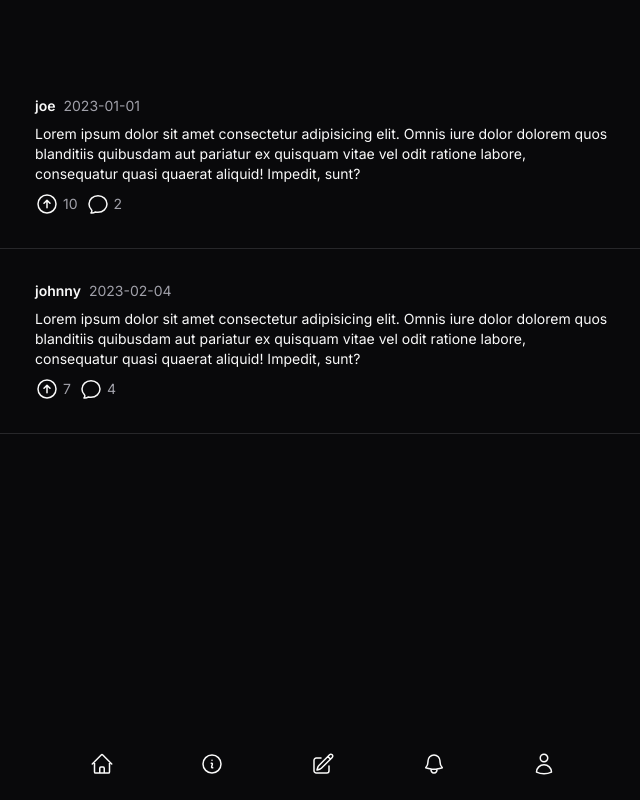
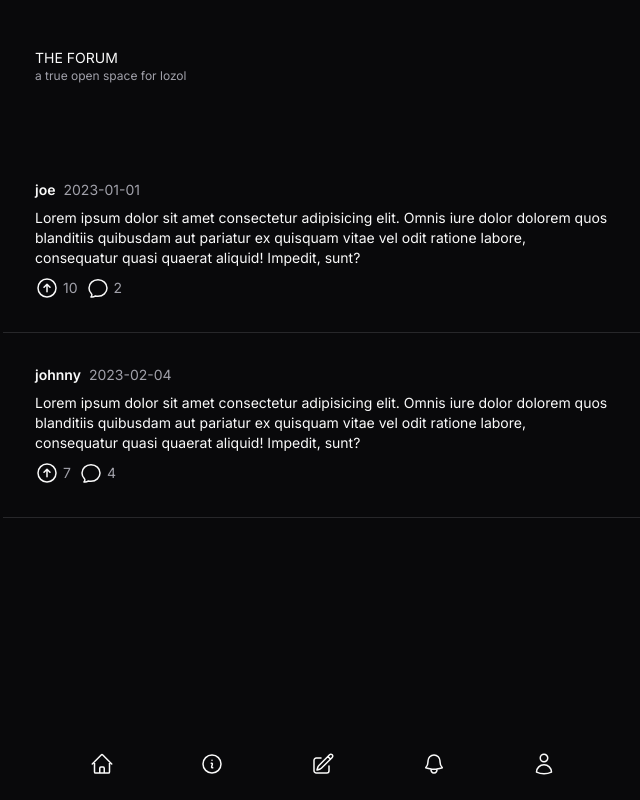
Before and after one commit to joshxfi/the-forum, a Next.js app: page / in a window 1280 px wide. Shown: the whole page, without its empty margins (317-957 px from the left). Built offline with nearby package versions, Linux system fonts and the light colour scheme.

Commit message:
feat: add navbar

```diff
--- a/src/app/compose/page.tsx
+++ b/src/app/compose/page.tsx
@@ -11,7 +11,7 @@ export default function Compose() {
   const [text, setText] = useState("");
 
   return (
-    <form className="mt-24 container">
+    <form className="container">
       <div className="flex flex-col gap-y-3">
         <h2 className="font-semibold text-sm">joe</h2>
 
--- a/src/app/layout.tsx
+++ b/src/app/layout.tsx
@@ -1,22 +1,26 @@
-import './globals.css'
-import type { Metadata } from 'next'
-import { Inter } from 'next/font/google'
+import { Navbar } from "@/components/navbar";
+import "./globals.css";
+import type { Metadata } from "next";
+import { Inter } from "next/font/google";
 
-const inter = Inter({ subsets: ['latin'] })
+const inter = Inter({ subsets: ["latin"] });
 
 export const metadata: Metadata = {
-  title: 'Create Next App',
-  description: 'Generated by create next app',
-}
+  title: "Create Next App",
+  description: "Generated by create next app",
+};
 
 export default function RootLayout({
   children,
 }: {
-  children: React.ReactNode
+  children: React.ReactNode;
 }) {
   return (
     <html lang="en">
-      <body className={inter.className}>{children}</body>
+      <body className={inter.className}>
+        <Navbar />
+        {children}
+      </body>
     </html>
-  )
+  );
 }
--- a/src/app/page.tsx
+++ b/src/app/page.tsx
@@ -3,7 +3,7 @@ import { Message } from "@/components/message";
 
 export default function Home() {
   return (
-    <section className="mt-24">
+    <section>
       <Message
         username="joe"
         content="Lorem ipsum dolor sit amet consectetur adipisicing elit. Omnis iure dolor dolorem quos blanditiis quibusdam aut pariatur ex quisquam vitae vel odit ratione labore, consequatur quasi quaerat aliquid! Impedit, sunt?"
--- a/src/components/message.tsx
+++ b/src/components/message.tsx
@@ -55,9 +55,9 @@ const Post = ({
   setShowReplies?: React.Dispatch<React.SetStateAction<boolean>>;
 }) => {
   return (
-    <div className="border-b border-muted pb-8">
+    <div className="border-b border-muted pb-8 max-w-screen-sm mx-auto">
       <div
-        className={`text-sm container max-w-screen-sm ${
+        className={`text-sm container ${
           type === "reply" && "pl-16 pt-8"
         }`}
       >
--- /dev/null
+++ b/src/components/navbar.tsx
@@ -0,0 +1,8 @@
+export function Navbar() {
+  return (
+    <nav className="container max-w-screen-sm mb-24 pt-12">
+      <h1 className="uppercase text-sm">The Forum</h1>
+      <p className="text-muted-foreground text-xs">a true open space for lozol</p>
+    </nav>
+  );
+}
```
